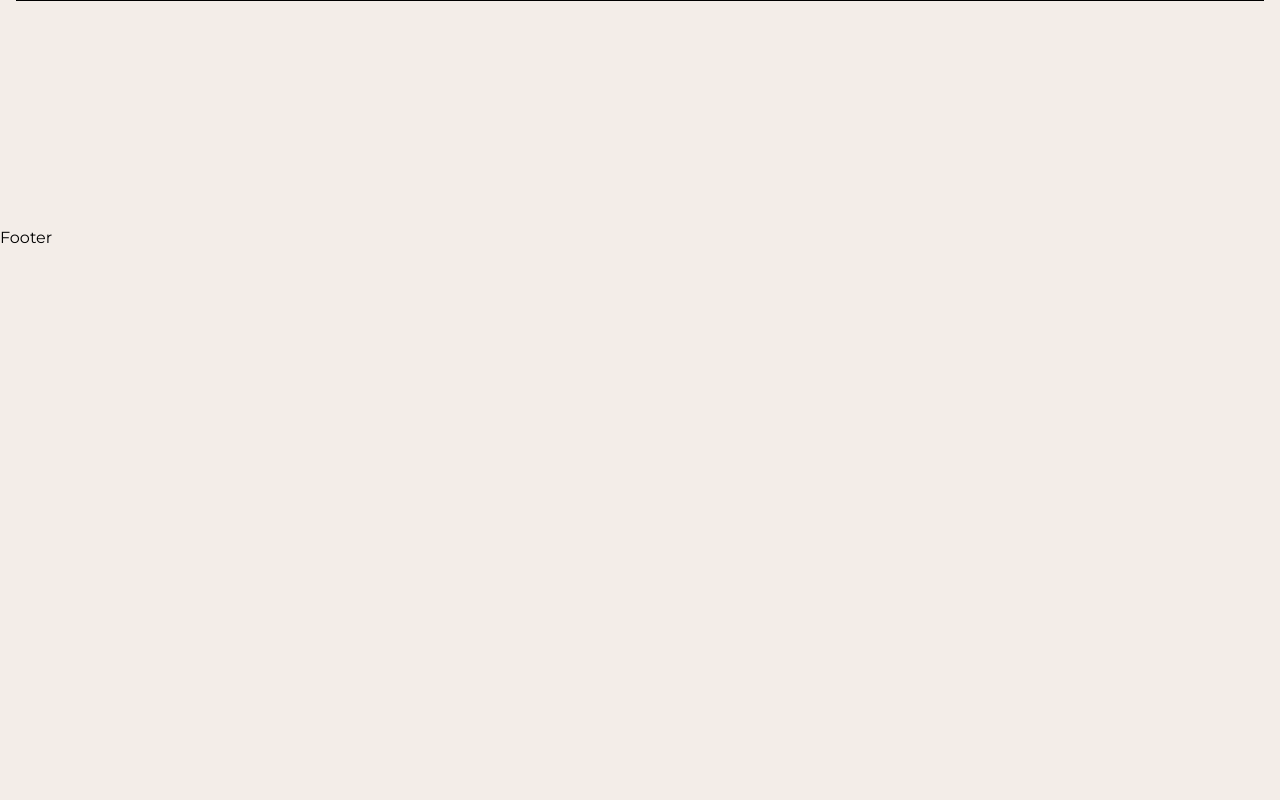
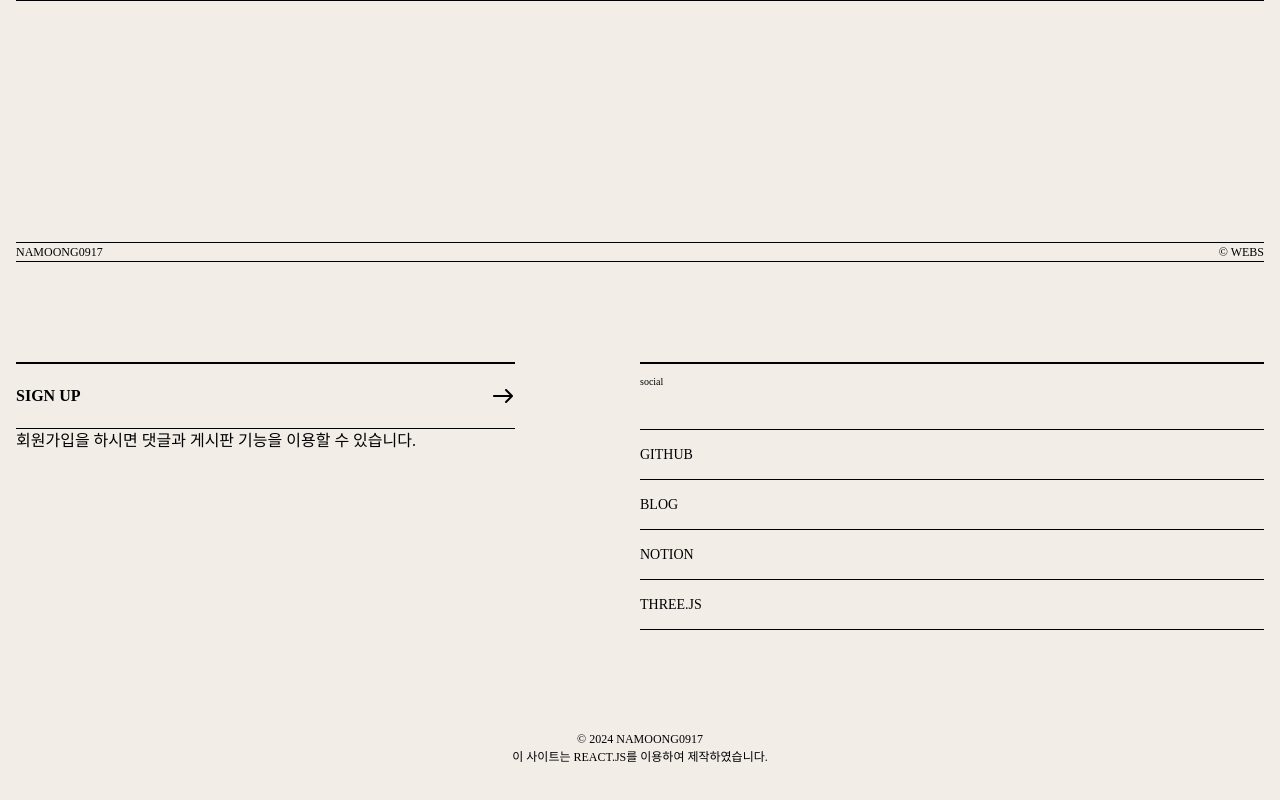
Before and after one commit to namoong0917/port2024-react, a React (Create React App) app: page / in a window 1280 px wide. Shown: the part 6062-6862 px from the top of the page. Before the commit the page ends 6312 px from the top, so only its background shows below. Built offline with nearby package versions, Linux system fonts and the light colour scheme; a small style sheet from the web is missing; a web font is replaced by a local one.

Commit message:
푸터 완료

```diff
--- a/src/assets/scss/section/_footer.scss
+++ b/src/assets/scss/section/_footer.scss
@@ -0,0 +1,103 @@
+#footer {
+  font-family: var(--mainKor-font);
+}
+.footer_inner {
+  padding: 16px;
+
+  .footer_text {
+    font-size: 12px;
+    text-transform: uppercase;
+    border-top: 1px solid var(--black);
+    border-bottom: 1px solid var(--black);
+    display: flex;
+    justify-content: space-between;
+  }
+  .footer_info {
+    display: flex;
+    justify-content: space-between;
+    margin: 100px 0;
+
+    @media (max-width: 800px) {
+      flex-direction: column;
+    }
+
+    .left {
+      width: 40%;
+
+      @media (max-width: 800px) {
+        width: 100%;
+      }
+
+      .title {
+        border-top: 2px solid var(--black);
+        border-bottom: 1px solid var(--black);
+        padding: 20px 0;
+        text-transform: uppercase;
+        font-weight: 700;
+        background: url(../../img/arrow.svg) no-repeat right 20px;
+        transition: all 0.3s;
+
+        &:hover {
+          background-color: var(--black400);
+          padding-left: 10px;
+          border-color: transparent;
+        }
+      }
+      .desc {
+        font-size: 12px;
+        padding-top: 20px;
+
+        @media (max-width: 800px) {
+          margin-bottom: 40px;
+        }
+      }
+    }
+
+    .right {
+      width: 50%;
+
+      @media (max-width: 800px) {
+        width: 100%;
+      }
+
+      h3 {
+        border-top: 2px solid var(--black);
+        font-size: 10px;
+        margin-bottom: 40px;
+        padding-top: 10px;
+      }
+      ul {
+        border-top: 1px solid var(--black);
+
+        li {
+          border-bottom: 1px solid var(--black);
+
+          a {
+            padding: 14px 0;
+            font-size: 14px;
+            display: inline-block;
+            text-transform: uppercase;
+          }
+          em {
+            font-size: 12px;
+            padding-left: 10px;
+            opacity: 0;
+            transition: all 0.3s;
+          }
+
+          &:hover {
+            em {
+              opacity: 1;
+            }
+          }
+        }
+      }
+    }
+  }
+  .footer_right {
+    text-align: center;
+    text-transform: uppercase;
+    font-size: 12px;
+    margin-bottom: 20px;
+  }
+}
--- a/src/compoenets/Footer.jsx
+++ b/src/compoenets/Footer.jsx
@@ -1,7 +1,62 @@
 import React from "react";
 
+const footerText = [
+  {
+    title: "github",
+    desc: "깃허브에 오시면 더 많은 소스를 볼 수 있습니다.",
+    link: "https://github.com/namoong0917",
+  },
+  {
+    title: "blog",
+    desc: "블로그에 오시면 더 많은 정보를 볼 수 있습니다.",
+    link: "https://south-dev.tistory.com/",
+  },
+  {
+    title: "notion",
+    desc: "노션에 오시면 study-log를 볼 수 있습니다.",
+    link: "https://www.notion.so/study-Log-a9f88db6a8f24f54aeaa01609795ac67",
+  },
+  {
+    title: "three.js",
+    desc: "three.js 로 만든 유리구슬",
+    link: "https://glassbead.netlify.app/",
+  },
+];
+
 const Footer = () => {
-  return <div>Footer</div>;
+  return (
+    <footer id="footer" role="contentinfo">
+      <div className="footer_inner">
+        <div className="footer_text">
+          <span>namoong0917</span>
+          <span>© webs</span>
+        </div>
+        <div className="footer_info">
+          <div className="left">
+            <div className="title">
+              <a href="/">sign up</a>
+            </div>
+            <p>회원가입을 하시면 댓글과 게시판 기능을 이용할 수 있습니다.</p>
+          </div>
+          <div className="right">
+            <h3>social</h3>
+            <ul>
+              {footerText.map((footer, key) => (
+                <li key={key}>
+                  <a href={footer.link}>{footer.title}</a>
+                  <em>{footer.desc}</em>
+                </li>
+              ))}
+            </ul>
+          </div>
+        </div>
+        <div className="footer_right">
+          © 2024 namoong0917
+          <br />이 사이트는 react.js를 이용하여 제작하였습니다.
+        </div>
+      </div>
+    </footer>
+  );
 };
 
 export default Footer;
```
Also changed, not shown: src/assets/img/arrow.svg (added).
